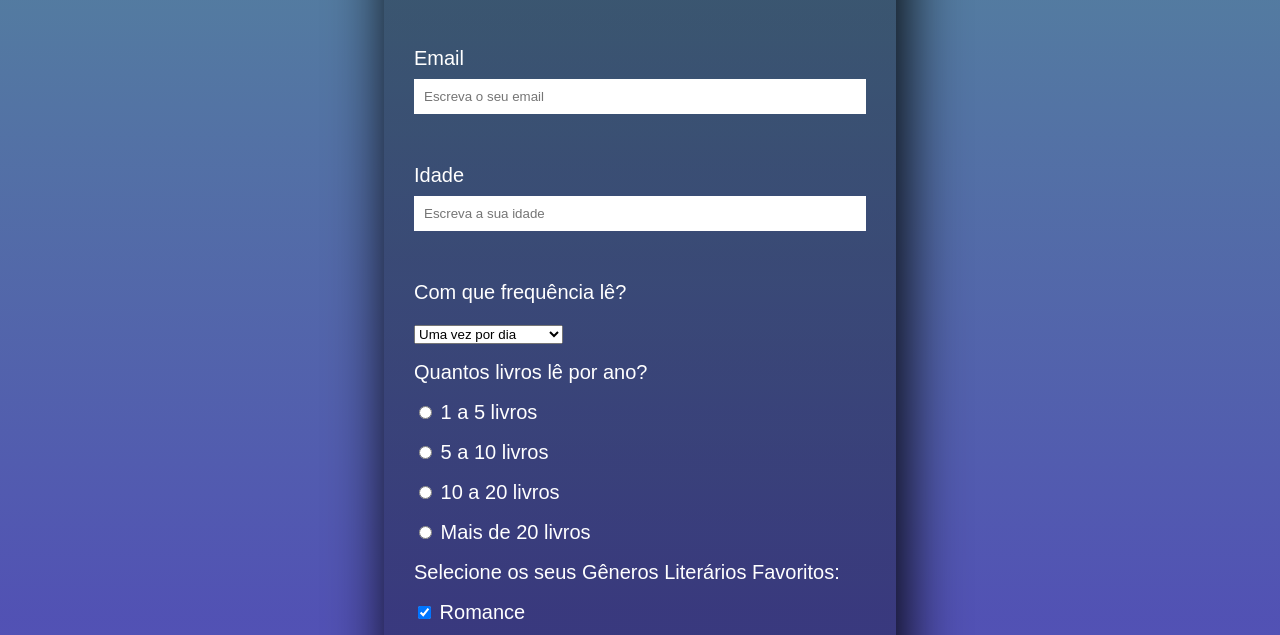
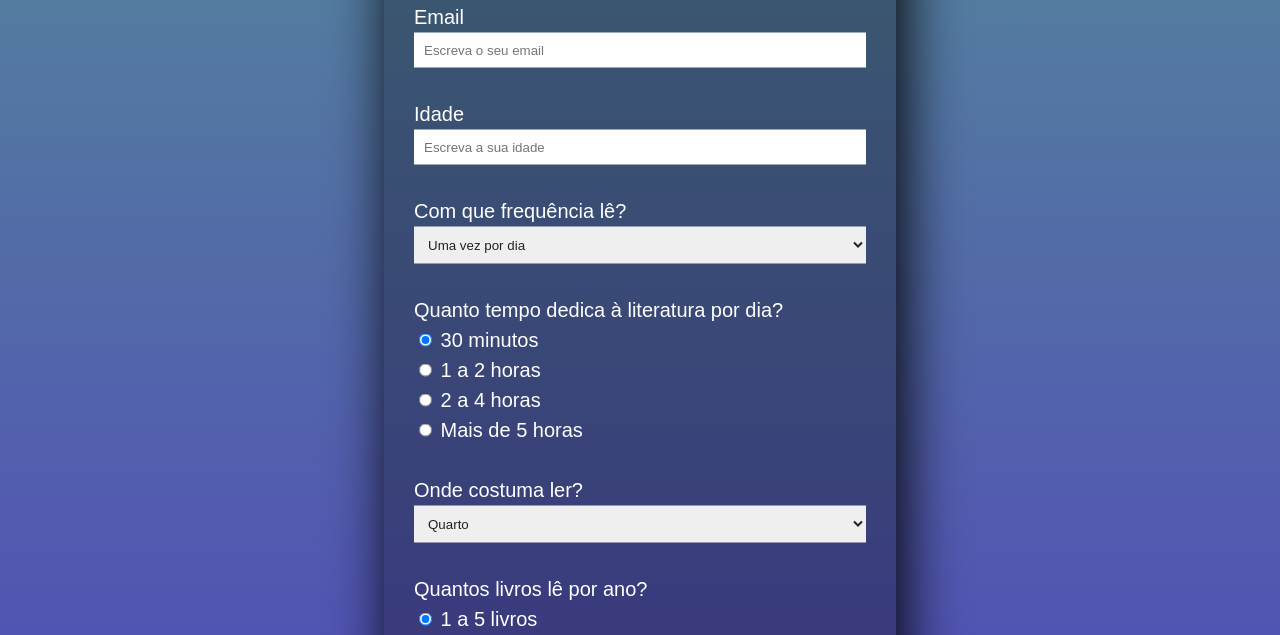
Before and after one commit to anasimao7/survey-form, a plain HTML site: page index.html in a window 1280 px wide. Shown: the part 150-785 px from the top of the page. Drawn offline with Linux system fonts and the light colour scheme; a web font is replaced by a local one.

Commit message:
finalização da estilização

```diff
--- a/index.html
+++ b/index.html
@@ -22,6 +22,7 @@
 
     <form action="#" id="survey-form">
         <div class="control">
+            <!--Nome, Email e Idade-->
             <label for="name" id="name-label">Nome</label>
             <input type="text" id="name" placeholder="Escreva o seu nome" required>
             <br>
@@ -31,27 +32,58 @@
             <label for="number" id="number-label">Idade</label>
             <input type="number" id="number" min="4" max="120" placeholder="Escreva a sua idade">
             <br>
-        </div>
+
+            <!--Dropdown-->
             <label for="dropdown-label">Com que frequência lê?</label>
             <br>
             <select id="dropdown" name="dropdown">
-            <option value="opção-1">Uma vez por dia</option>
-            <option value="opção-2">Uma vez por semana</option>
-            <option value="opção-3">Uma vez por mês</option>
-            <option value="opção-4">Uma vez por ano</option>
+                <option value="dia">Uma vez por dia</option>
+                <option value="semana">Uma vez por semana</option>
+                <option value="mes">Uma vez por mês</option>
+                <option value="ano">Uma vez por ano</option>
             </select>
             <br>
+        </div>
+        <div class="espaco">
+            <!--Radio-->
+            <label for="radio-label">Quanto tempo dedica à literatura por dia?</label><br>
+            <input type="radio" id="30 minutos" name="tempo" value="30 minutos" checked>
+            <label for="30 minutos">30 minutos</label><br>
+            <input type="radio" id="1 a 2 horas" name="tempo" value="1 a 2 horas">
+            <label for="1 a 2 horas">1 a 2 horas</label><br>
+            <input type="radio" id="2 a 4 horas" name="tempo" value="2 a 4 horas">
+            <label for="2 a 4 horas">2 a 4 horas</label><br>
+            <input type="radio" id="5+" name="tempo" value="5+">
+            <label for="5+">Mais de 5 horas</label>
+            <br>
+        </div>
+        <div class="control">
+            <label for="dropdown-label">Onde costuma ler?</label>
+                <br>
+                <select id="dropdown" name="dropdown">
+                    <option value="quarto">Quarto</option>
+                    <option value="sala-de-estar">Sala de Estar</option>
+                    <option value="casa">Em qualquer divisão da casa</option>
+                    <option value="ar-livre">Ao ar livre</option>
+                    <option value="cafe">Num café</option>
+                </select>
+                <br>
+        </div>
+        <div class="espaco">
+            <!--Radio-->
             <label for="radio-label">Quantos livros lê por ano?</label><br>
-        <input type="radio" id="1" name="quantidade" value="1 a 5">
-        <label for="opcao-1">1 a 5 livros</label><br>
-        <input type="radio" id="2" name="quantidade" value="5 a 10">
-        <label for="opcao-2">5 a 10 livros</label><br>
-        <input type="radio" id="3" name="quantidade" value="10 a 20">
-        <label for="opcao-3">10 a 20 livros</label><br>
-        <input type="radio" id="4" name="quantidade" value="20+">
-        <label for="opcao-4">Mais de 20 livros</label>
+            <input type="radio" id="1 a 5" name="quantidade" value="1 a 5" checked>
+            <label for="1 a 5">1 a 5 livros</label><br>
+            <input type="radio" id="5 a 10" name="quantidade" value="5 a 10">
+            <label for="5 a 10">5 a 10 livros</label><br>
+            <input type="radio" id="10 a 20" name="quantidade" value="10 a 20">
+            <label for="10 a 20">10 a 20 livros</label><br>
+            <input type="radio" id="opcao-4" name="quantidade" value="20+">
+            <label for="20+">Mais de 20 livros</label>
             <br>
-        <label for="checkbox-label">Selecione os seus Gêneros Literários Favoritos:</label><br>
+        </div>
+        <!--Checkboxs-->
+        <label for="checkbox-label">Quais os seus Gêneros Literários Favoritos?</label><br>
         <input type="checkbox" id="romance" name="romance" value="Romance" checked>
         <label for="romance">Romance</label><br>
         <input type="checkbox" id="romance-historico" name="romance-historico" value="Romance Histórico">
@@ -68,12 +100,11 @@
         <label for="historia-politica">História e Política</label><br>
         <input type="checkbox" id="humor" name="humor" value="Humor">
         <label for="humor">Humor</label>
+        <!--TextArea-->
         <p>Por fim, qual ou quais são os seus livros favoritos?</p>
-        <textarea rows="4" cols="40" name="resposta" form="survey-form">Escreva aqui a sua resposta</textarea>
+        <textarea rows="4" cols="92" name="resposta" form="survey-form">Escreva aqui a sua resposta</textarea>
         <br>
-        <div class="control">
             <button id="submit" type="submit" form="survey-form" value="Submit">Enviar</button>
-        </div>
     </form>
 </body>
 </html>
--- a/styles.css
+++ b/styles.css
@@ -6,7 +6,7 @@ body{
     font-family: 'Asap Condensed', sans-serif;
     background:linear-gradient(rgba(11, 81, 114, 0.7), rgba(8, 8, 148, 0.7), rgba(36, 12, 195, 0.7)), url(fundo.jpg);
     background-size: cover;
-    height: 1510px;
+    height: 1610px;
     color: white;
     z-index: 1;
 }
@@ -22,17 +22,9 @@ body{
     font-style: italic;
 }
 
-/*#survey-form{
-    background: transparent;
-    border-radius: 10px;
-    padding: 15px;
-    width: 500px;
-    margin: auto;
-}*/
-
 #survey-form{
     position: absolute;
-    top: 85%;
+    top: 90%;
     left: 50%;
     transform: translate(-50%, -50%);
     background: linear-gradient(rgba(0, 0, 0, 0.3), rgba(0, 0, 0, 0.3), rgba(0, 0, 0, 0.3));
@@ -41,7 +33,7 @@ body{
     border-radius: 10px;
     box-shadow: 7px 7px 60px #000;
     font-size: 20px;
-    line-height: 40px;
+    line-height: 30px;
 }
 
 .control input{
@@ -52,6 +44,20 @@ body{
     border: none;
     outline: none;
     margin: 1px 0;
+}
+
+.control select{
+    width: 100%;
+    display: block;
+    padding: 10px;
+    color: #222;
+    border: none;
+    outline: none;
+    margin: 1px 0;
+}
+
+.espaco{
+    margin-bottom: 30px;
 }
 
 button {
```
Lines whose indentation alone changed are shown as unchanged.
